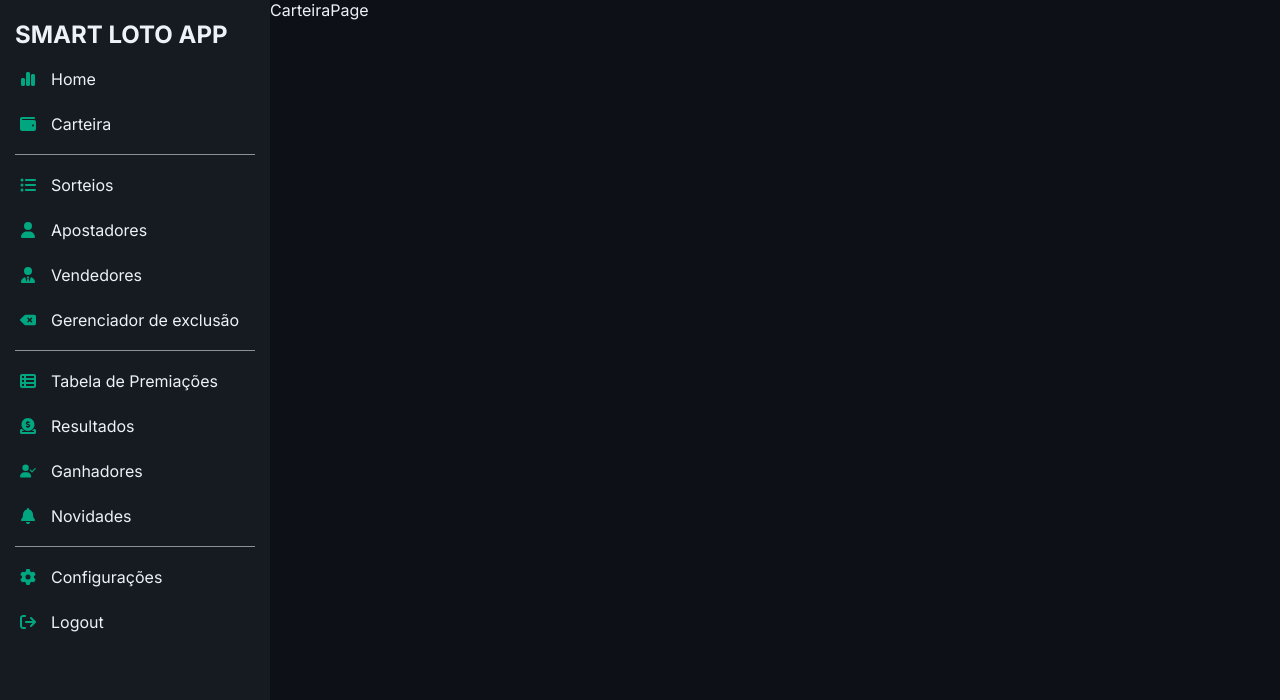
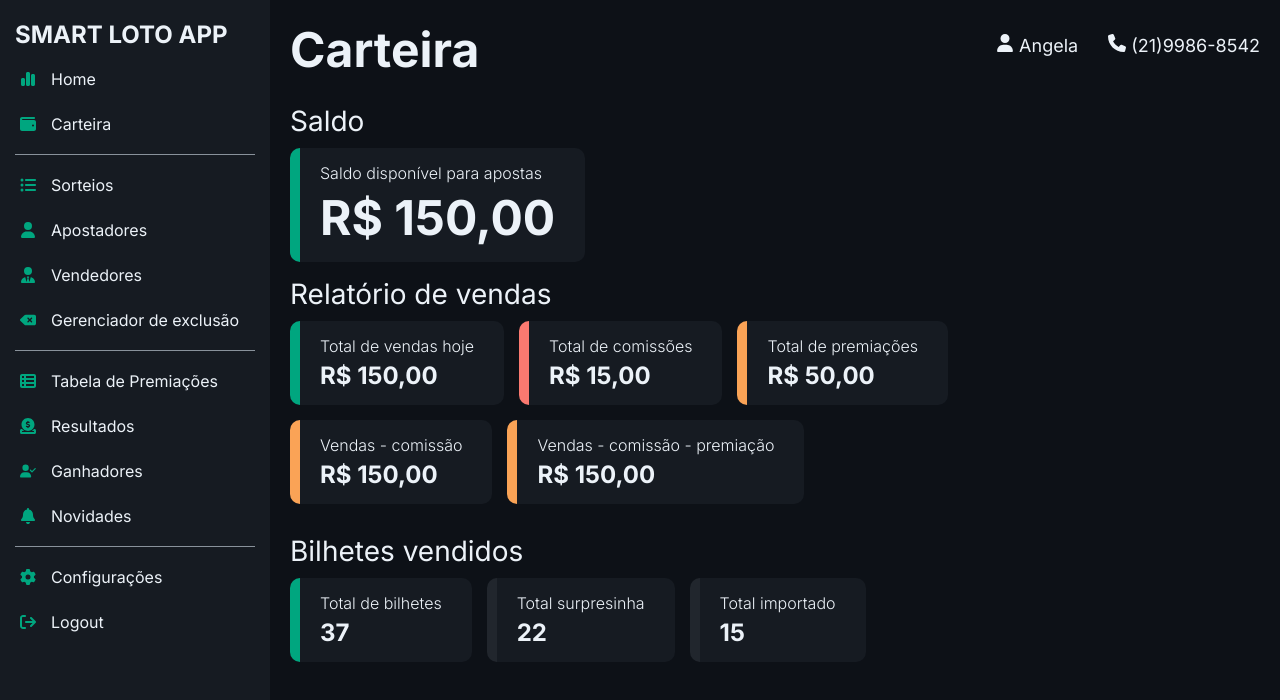
Before and after one commit to rodriguezmauricio/loto-app, a Next.js app: page /carteira in a window 1280 px wide. Shown: the top 700 px of the page. Built offline with nearby package versions, Linux system fonts and the light colour scheme.

Commit message:
wallet added / header added

```diff
--- a/src/app/carteira/carteira.module.css
+++ b/src/app/carteira/carteira.module.css
@@ -0,0 +1,15 @@
+.main {
+  display: flex;
+  flex: 1;
+  flex-direction: column;
+  gap: 15px;
+  padding: 20px;
+}
+
+.row {
+  display: flex;
+  flex-direction: row;
+  flex-wrap: wrap;
+  gap: 15px;
+  margin-bottom: 15px;
+}
--- a/src/app/carteira/page.tsx
+++ b/src/app/carteira/page.tsx
@@ -1,5 +1,41 @@
+import Card from "../components/card/Card";
+import PageHeader from "../components/pageHeader/PageHeader";
+import Title from "../components/title/Title";
+import styles from "./carteira.module.css";
+
 const CarteiraPage = () => {
-  return <div>CarteiraPage</div>;
+  return (
+    <main className={styles.main}>
+      <PageHeader title="Carteira" />
+
+      <section>
+        <Title h={2}>Saldo</Title>
+        <Card big color="green" title="Saldo disponível para apostas" value={150} />
+      </section>
+
+      <section>
+        <Title h={2}>Relatório de vendas</Title>
+        <div className={styles.row}>
+          <Card big={false} color="green" title="Total de vendas hoje" value={150} />
+          <Card big={false} color="red" title="Total de comissões" value={15} />
+          <Card big={false} color="yellow" title="Total de premiações" value={50} />
+        </div>
+        <div className={styles.row}>
+          <Card big={false} color="yellow" title="Vendas - comissão" value={150} />
+          <Card big={false} color="yellow" title="Vendas - comissão - premiação" value={150} />
+        </div>
+      </section>
+
+      <section>
+        <Title h={2}>Bilhetes vendidos</Title>
+        <div className={styles.row}>
+          <Card big={false} color="green" title="Total de bilhetes" value={37} money={false} />
+          <Card big={false} color="none" title="Total surpresinha" value={22} money={false} />
+          <Card big={false} color="none" title="Total importado" value={15} money={false} />
+        </div>
+      </section>
+    </main>
+  );
 };
 
 export default CarteiraPage;
--- a/src/app/components/card/Card.tsx
+++ b/src/app/components/card/Card.tsx
@@ -5,9 +5,10 @@ interface ICard {
   value: number;
   big: boolean;
   color: "green" | "red" | "yellow" | "none";
+  money?: boolean;
 }
 
-const Card = ({ title, value, big, color }: ICard) => {
+const Card = ({ title, value, big, color, money = true }: ICard) => {
   const styleCombination = (big: boolean, color: string) => {
     if (color === "green") {
       return styles.container, styles.borderLeftGreen;
@@ -26,7 +27,7 @@ const Card = ({ title, value, big, color }: ICard) => {
     <div className={styleCombination(big, color)}>
       <h2 className={styles.h2}>{title}</h2>
       <h3 className={big ? styles.h3Main : styles.h3}>
-        {value.toLocaleString("pt-BR", { style: "currency", currency: "BRL" })}
+        {money ? value.toLocaleString("pt-BR", { style: "currency", currency: "BRL" }) : value}
       </h3>
     </div>
   );
--- /dev/null
+++ b/src/app/components/pageHeader/PageHeader.tsx
@@ -0,0 +1,27 @@
+import Title from "../title/Title";
+import styles from "./pageHeader.module.css";
+import { FaUser, FaPhone } from "react-icons/fa6";
+
+interface IHeader {
+  title: string;
+}
+
+const PageHeader = ({ title }: IHeader) => {
+  return (
+    <header className={styles.header}>
+      <Title h={1}>{title}</Title>
+      <div>
+        <div className={styles.user}>
+          <p>
+            <FaUser /> Angela
+          </p>
+          <p>
+            <FaPhone /> (21)9986-8542
+          </p>
+        </div>
+      </div>
+    </header>
+  );
+};
+
+export default PageHeader;
--- /dev/null
+++ b/src/app/components/pageHeader/pageHeader.module.css
@@ -0,0 +1,14 @@
+.header {
+  display: flex;
+  flex-direction: row;
+  justify-content: space-between;
+  align-items: center;
+}
+
+.user {
+  margin-bottom: 20px;
+  display: flex;
+  flex-direction: row;
+  gap: 30px;
+  font-size: 18px;
+}
--- /dev/null
+++ b/src/app/components/title/Title.tsx
@@ -0,0 +1,25 @@
+import { ReactChild } from "react";
+import styles from "./title.module.css";
+
+interface ITitle {
+  h: 1 | 2 | 3;
+  children: ReactChild;
+}
+
+const Title = ({ h, children }: ITitle) => {
+  const applyStyle = () => {
+    if (h === 1) {
+      return styles.h1;
+    }
+    if (h === 2) {
+      return styles.h2;
+    }
+    if (h === 3) {
+      return styles.h3;
+    }
+  };
+
+  return <div className={applyStyle()}>{children}</div>;
+};
+
+export default Title;
--- /dev/null
+++ b/src/app/components/title/title.module.css
@@ -0,0 +1,15 @@
+.h1 {
+  font-size: 48px;
+  font-weight: bold;
+  margin-bottom: 10px;
+}
+
+.h2 {
+  font-size: 28px;
+  margin-bottom: 10px;
+}
+
+.h3 {
+  font-size: 22px;
+  margin-bottom: 10px;
+}
--- a/src/app/dashboard/dashboard.module.css
+++ b/src/app/dashboard/dashboard.module.css
@@ -1,7 +1,3 @@
-/* .header {
-  padding: 20px;
-} */
-
 .main {
   display: flex;
   flex: 1;
@@ -10,20 +6,15 @@
   padding: 20px;
 }
 
+.row {
+  display: flex;
+  flex-direction: row;
+  flex-wrap: wrap;
+  gap: 15px;
+  margin-bottom: 15px;
+}
+
 .fullWidth {
   width: 100%;
   display: block;
 }
-
-.section {
-  margin-bottom: 20px;
-  display: flex;
-  flex-direction: row;
-  flex-wrap: wrap;
-  gap: 15px;
-}
-
-.h2 {
-  font-weight: 300;
-  width: 100%;
-}
--- a/src/app/globals.css
+++ b/src/app/globals.css
@@ -1,5 +1,5 @@
 :root {
-  --max-width: 1100px;
+  /* --max-width: 1100px; */
   --border-radius: 12px;
   --font-mono: ui-monospace, Menlo, Monaco, "Cascadia Mono", "Segoe UI Mono", "Roboto Mono",
     "Oxygen Mono", "Ubuntu Monospace", "Source Code Pro", "Fira Mono", "Droid Sans Mono",
@@ -44,7 +44,7 @@
 
 html,
 body {
-  max-width: 100vw;
+  width: 100vw;
   overflow-x: hidden;
   color: var(--color-light-light);
   background-color: var(--color-dark-dark);
--- a/src/app/page.tsx
+++ b/src/app/page.tsx
@@ -4,9 +4,5 @@ import DashboardPage from "./dashboard/page";
 import Sidebar from "./components/sidebar/Sidebar";
 
 export default function Home() {
-  return (
-    <main className={styles.main}>
-      <DashboardPage />
-    </main>
-  );
+  return <DashboardPage />;
 }
```
Also changed, not shown: src/app/dashboard/page.tsx (+15 -13 lines).
